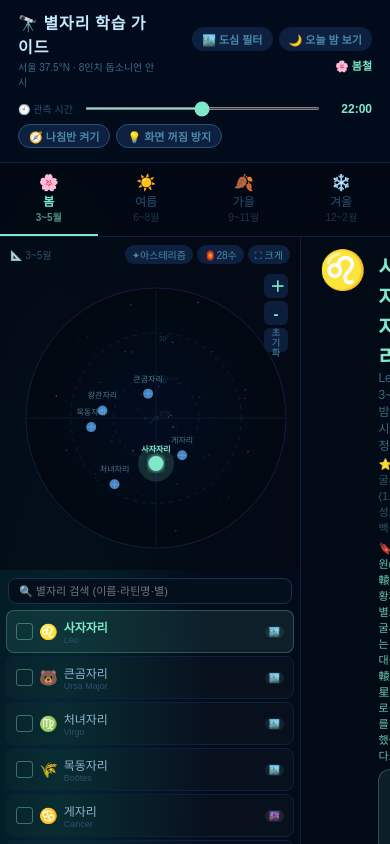
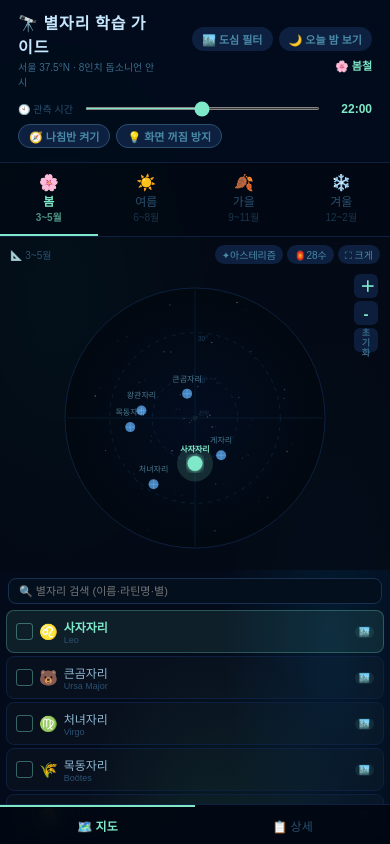
Before and after one commit to heromazinga/my-star-app, a React (Vite) app: page / in a window 390 px wide. Shown: the top 844 px of the page. Built offline with nearby package versions, Linux system fonts and the light colour scheme.

Commit message:
Mobile Update App.jsx

```diff
--- a/src/App.jsx
+++ b/src/App.jsx
@@ -1300,6 +1300,12 @@ export default function App() {
   const [urbanFilter, setUrbanFilter] = useState(false);
   const [fullscreen, setFullscreen] = useState(false);
   const [mobileTab, setMobileTab] = useState("map");
+  const [isMobile, setIsMobile] = useState(typeof window!=='undefined' && window.innerWidth < 768);
+  useEffect(()=>{
+    const onResize=()=>setIsMobile(window.innerWidth<768);
+    window.addEventListener('resize',onResize);
+    return ()=>window.removeEventListener('resize',onResize);
+  },[]);
   const [searchQuery, setSearchQuery] = useState("");    // 검색어
   const [korSubTab, setKorSubTab] = useState("this");   // this | 28su | quiz
   const [show28su, setShow28su] = useState(false);       // 방위도 28수 오버레이
@@ -1315,7 +1321,7 @@ export default function App() {
   const MONTH_NAMES = ["1월","2월","3월","4월","5월","6월","7월","8월","9월","10월","11월","12월"];
 
   const changeSeason=(s)=>{ setSeason(s); setSelected((SEASON_CONSTS[s]||[])[0]||""); setTab("info"); setShowAst(false); setTodayMode(false); };
-  const selectConst=(id)=>{ setSelected(id); setTab("info"); if(CONST_DATA[id]) setSeason(CONST_DATA[id].season); };
+  const selectConst=(id)=>{ setSelected(id); setTab("info"); if(CONST_DATA[id]) setSeason(CONST_DATA[id].season); if(isMobile) setMobileTab("detail"); };
 
   // 검색 모드: 전체 별자리에서 검색
   const searchMode = searchQuery.trim().length > 0;
@@ -1342,6 +1348,7 @@ export default function App() {
       <style>{`
         @import url('https://fonts.googleapis.com/css2?family=Noto+Serif+KR:wght@400;600&family=Exo+2:wght@300;700;800&display=swap');
         ::-webkit-scrollbar{width:4px} ::-webkit-scrollbar-track{background:#010810} ::-webkit-scrollbar-thumb{background:#1a3050;border-radius:3px}
+        .mobile-scroll::-webkit-scrollbar{display:none} .mobile-scroll{-ms-overflow-style:none;scrollbar-width:none}
         .cc{transition:all .15s} .cc:hover{background:rgba(255,255,255,.05)!important;transform:translateY(-1px)} .tb{transition:all .2s}
       `}</style>
 
@@ -1445,11 +1452,11 @@ export default function App() {
         </div>
       )}
 
-      {/* DESKTOP LAYOUT */}
-      <div style={{display:"flex",minHeight:"calc(100vh - 120px)"}}>
+      {/* MAIN LAYOUT */}
+      <div style={{display:"flex",flexDirection:isMobile?"column":"row",minHeight:isMobile?"calc(100vh - 180px)":"calc(100vh - 120px)"}}>
 
         {/* LEFT — 지도 패널 */}
-        <div style={{width:"300px",flexShrink:0,borderRight:"1px solid #0d2040",display:"flex",flexDirection:"column"}}>
+        <div style={{width:isMobile?"100%":"300px",flexShrink:0,borderRight:isMobile?"none":"1px solid #0d2040",display:isMobile && mobileTab!=="map"?"none":"flex",flexDirection:"column"}}>
           <div style={{padding:"8px 6px 2px",background:"rgba(3,10,20,.8)"}}>
             <div style={{display:"flex",alignItems:"center",justifyContent:"space-between",marginBottom:"4px",padding:"0 4px"}}>
               <span style={{fontSize:"10px",color:"#2a5070"}}>
@@ -1560,7 +1567,7 @@ export default function App() {
         </div>
 
         {/* RIGHT — 상세 패널 */}
-        <div style={{flex:1,display:"flex",flexDirection:"column",overflow:"hidden",minWidth:0}}>
+        <div style={{flex:1,display:isMobile && mobileTab!=="detail"?"none":"flex",flexDirection:"column",overflow:"hidden",minWidth:0}}>
           <div style={{padding:"14px 18px",borderBottom:"1px solid #0d2040",background:"rgba(3,10,20,.7)",backdropFilter:"blur(8px)"}}>
             <div style={{display:"flex",alignItems:"flex-start",gap:"12px"}}>
               <span style={{fontSize:"38px",lineHeight:1}}>{c.symbol||"★"}</span>
@@ -1579,10 +1586,10 @@ export default function App() {
                 )}
               </div>
             </div>
-            <div style={{display:"flex",gap:"4px",marginTop:"10px",flexWrap:"wrap"}}>
+            <div className={isMobile?"mobile-scroll":""} style={{display:"flex",gap:"4px",marginTop:"10px",flexWrap:isMobile?"nowrap":"wrap",overflowX:isMobile?"auto":"visible",paddingBottom:isMobile?"4px":"0",WebkitOverflowScrolling:"touch"}}>
               {[["info","📍 관측"],["myth","📖 신화"],["talk","💬 스몰토크"],["specs","⭐ 별 스펙"],["dso","🔭 딥스카이"],["kor","🏮 동양"],["planet","🪐 행성"],["cond","🌙 관측조건"],["challenge","🎯 챌린지"],["guide","🌟 초보가이드"],["ast","✦ 아스테리즘"]].map(([t,lbl])=>(
                 <button key={t} className="tb" onClick={()=>setTab(t)}
-                  style={S.tabBtn(t===tab, sc.color)}>{lbl}</button>
+                  style={{...S.tabBtn(t===tab, sc.color),flexShrink:0,whiteSpace:"nowrap"}}>{lbl}</button>
               ))}
             </div>
           </div>
@@ -1798,6 +1805,22 @@ export default function App() {
         </div>
       </div>
 
+      {/* MOBILE BOTTOM TAB BAR */}
+      {isMobile && (
+        <div style={{display:"flex",borderTop:"1px solid #0d2040",background:"rgba(2,8,18,.95)",backdropFilter:"blur(10px)",position:"sticky",bottom:0,zIndex:100}}>
+          {[["map","🗺️ 지도"],["detail","📋 상세"]].map(([t,lbl])=>(
+            <button key={t} onClick={()=>setMobileTab(t)}
+              style={{flex:1,padding:"10px 4px",border:"none",background:"none",cursor:"pointer",
+                fontSize:"12px",fontWeight:mobileTab===t?"700":"400",
+                color:mobileTab===t?sc.color:"#2a5070",
+                borderTop:mobileTab===t?`2px solid ${sc.color}`:"2px solid transparent",
+                fontFamily:"inherit"}}>
+              {lbl}
+            </button>
+          ))}
+        </div>
+      )}
+
       <div style={{padding:"7px 18px",borderTop:"1px solid #0d2040",fontSize:"10px",color:"#1a3050",display:"flex",justifyContent:"space-between",background:"rgba(2,8,18,.9)"}}>
         <span>서울 37.5°N · 8인치 돕소니언 안시 · v9c</span>
         <span>{Object.keys(CONST_DATA).length}개 별자리 · 28수 · 줌/핀치/체크리스트 🌙</span>
```
